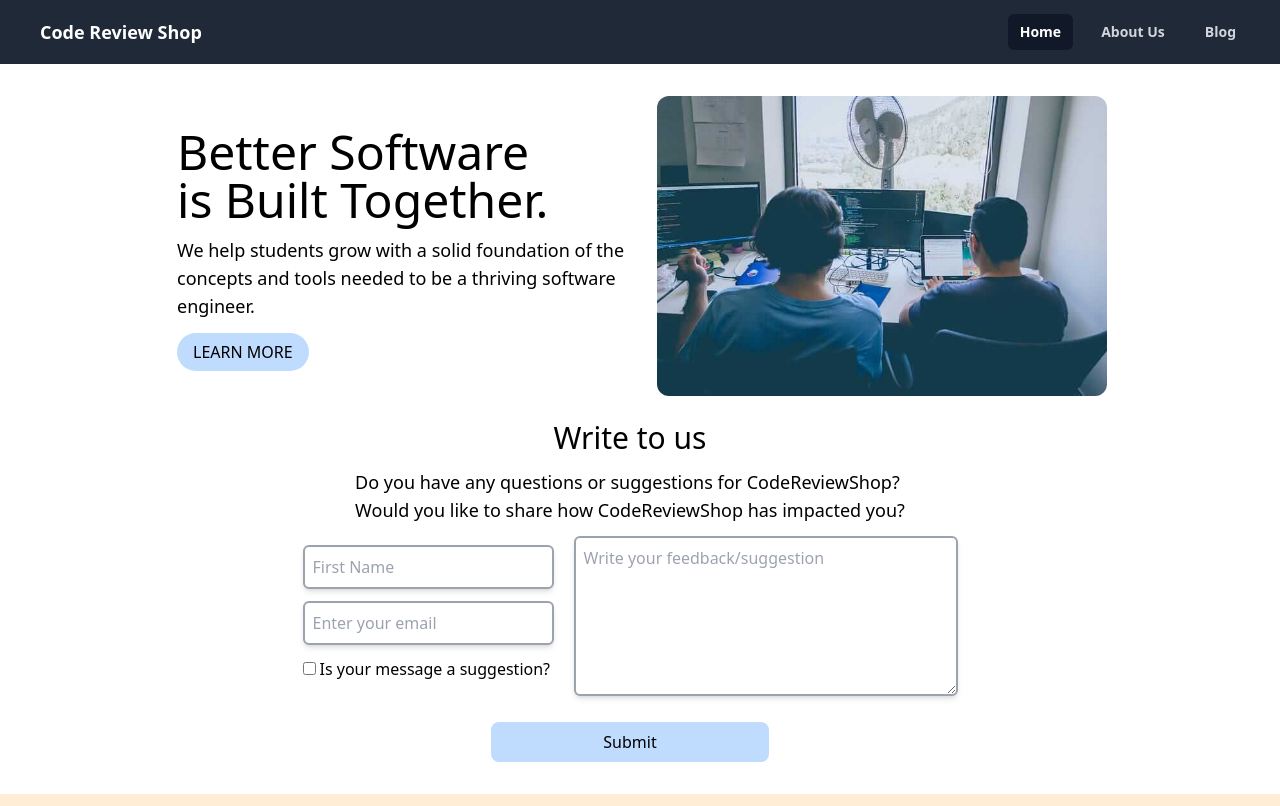
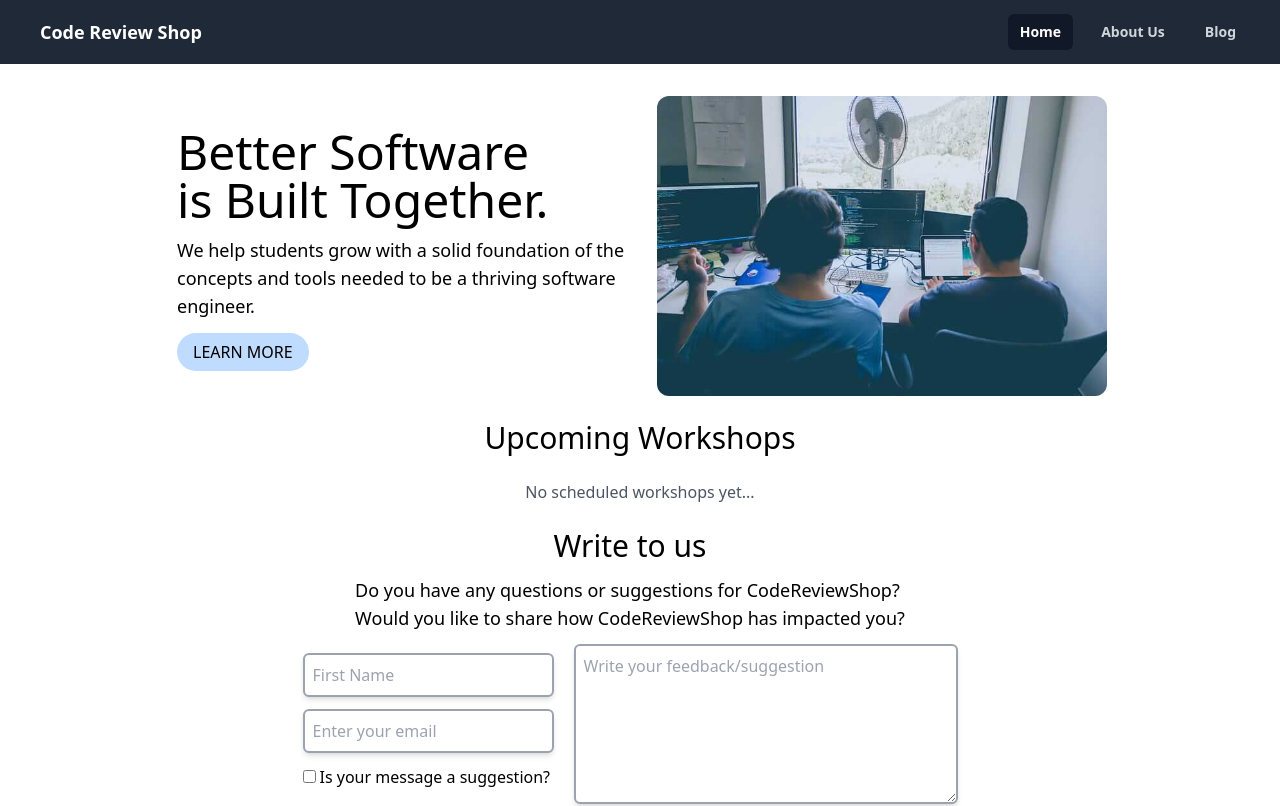
Before and after one commit to project-graveyard/codereviewshop, a Vue app: page / in a window 1280 px wide. Shown: the top 806 px of the page. Built offline with nearby package versions, Linux system fonts and the light colour scheme.

Commit message:
display upcoming workshop info

```diff
--- a/src/views/Home/HomeView.vue
+++ b/src/views/Home/HomeView.vue
@@ -1,6 +1,7 @@
 <script setup>
 import FeedbackForm from "./FeedbackForm.vue";
 import WelcomeMsgSection from "./WelcomeMsgSection.vue";
+import SessionInfo from "./SessionInfo.vue";
 </script>
 
 <template>
@@ -8,6 +9,9 @@ import WelcomeMsgSection from "./WelcomeMsgSection.vue";
     <!-- Welcome msg section -->
     <WelcomeMsgSection />
 
+    <!--Add past workshops sessions -->
+    <SessionInfo />
+
     <!-- insert feedback form -->
     <FeedbackForm />
   </div>
```
